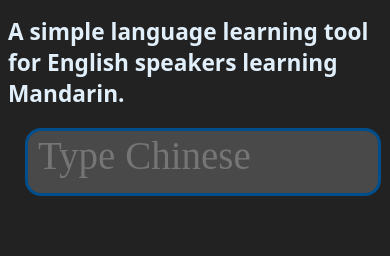
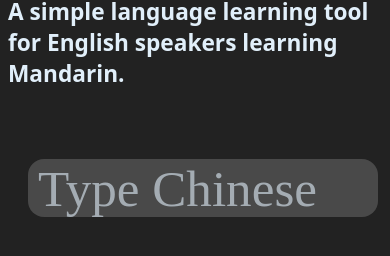
Before and after one commit to mdl262/learnChinese, a website: page index.html in a window 390 px wide. Shown: the part 340-596 px from the top of the page. Drawn offline with Linux system fonts and the light colour scheme; no server answers; a web font is replaced by a local one.

Commit message:
Add files via upload
Styling updates

```diff
--- a/css/styles.css
+++ b/css/styles.css
@@ -8,7 +8,7 @@ body {
 
 section {
     display: flex;
-    justify-content:center;
+    justify-content: center;
     height: 100%;
     width: 100%;
     position: fixed;
@@ -21,25 +21,57 @@ h1 {
     margin: 0;
 }
 
-textarea {
+span {
+    visibility: hidden;
+    position: absolute;
+    pointer-events: none;
+    inset: 0;
+    width: max-content !important;
+    height: fit-content !important;
+}
+
+#input, span {
     font-family: Hanzi-Pinyin-Font !important;
     font-size: 8rem;
-    resize: none;
+    line-height: normal;
+    padding-left: 10px;
+    padding-right: 10px;
+}
+
+
+#input {
+    display: inline-flex;
+    position: relative;
+    align-items: center;
     height: 11rem;
     width: 100%;
     white-space: nowrap;
-    line-height: 10rem;
     overflow-y: clip;
     background: #7777;
-    border-color: #004e8c;
+    border-color: transparent;
     border-radius: 1rem;
     border-width: 3px;
-    padding-left: 10px;
-    padding-right: 10px;
     margin-bottom: 10px !important;
 }
+    #input:focus-visible, #input:focus-within {
+        border-color: #004e8c;
+        outline: none;
+    }
 
-p {
+    #input:empty:before {
+        content: attr(placeholder);
+        opacity: 0.6;
+        height: 100%;
+        position: absolute;
+        display: inline-grid;
+        align-items: center;
+        inset: 0;
+        padding-left: 10px;
+        padding-right: 10px;
+    }
+
+
+p#translation {
     width: 100%;
     color: #004e8c;
 }
@@ -53,13 +85,14 @@ p {
         font-size: 17pt;
     }
 
-    textarea {
+    #input, span {
         font-size: 10vw;
         height: 15vw;
         line-height: normal;
         width: calc(100% - 60px);
     }
-    p {
+
+    p#translation {
         font-size: 8vw;
         line-height: normal;
         height: 8vw;
@@ -76,9 +109,9 @@ p {
     h1, h2 {
         display: none;
     }
-    textarea {
+    #input, span {
         height: 50%;
-        line-height: 100%;
+        line-height: normal;
         text-size-adjust: auto;
         overflow: hidden;
     }
--- a/index.html
+++ b/index.html
@@ -51,12 +51,14 @@
     <meta name="msapplication-TileColor" content="#222222">
 </head>
 <body>
-    <script src="js/main.js"></script>
     <section>
         <h1>learnChinese</h1>
         <h2>A simple language learning tool for English speakers learning Mandarin.</h2>
-        <textarea placeholder="Type Chinese" onkeyup="fetchTranslation()"></textarea>
+        <p contenteditable="true" id="input" placeholder="Type Chinese" onkeyup="fetchTranslation()"></p>
         <p id="translation"></p>
+        <span></span>
     </section>
+    <script src="js/main.js"></script>
+    <script src="js/resize.js"></script>
 </body>
 </html>
--- a/js/main.js
+++ b/js/main.js
@@ -12,13 +12,19 @@ let timeout;
 
 function fetchTranslation() {
 
+    resize()
+
     clearTimeout(timeout)
 
     timeout = setTimeout(async function () {
-        text = document.querySelector("textarea").value;
+        text = document.querySelector("#input").innerHTML
         console.log("try")
         controller.abort()
         controller = new AbortController();
+
+        if (text == "") {
+            document.getElementById('translation').innerHTML = ""
+        } else {
             response = fetch(genQuery(text), {
                 signal: controller.signal
             })
@@ -28,6 +34,8 @@ function fetchTranslation() {
                     document.getElementById('translation').innerHTML = "" // handle the error
                 });
             console.log("sent fetch")
+        }
+
     }, queryInterval);
 
 
--- /dev/null
+++ b/js/resize.js
@@ -0,0 +1,22 @@
+function resize() {
+    textArea = document.querySelectorAll("#input")[0];
+    bounding1 = textArea.getBoundingClientRect()
+    span = document.querySelector('span')
+    content = textArea.innerText
+    document.querySelector("span").innerText = content || "Type Chinese"
+    bounding2 = span.getBoundingClientRect()
+    currentSize = getComputedStyle(textArea).fontSize;
+
+    heightScale = (bounding1.height - 4*Number(getComputedStyle(textArea).paddingBottom.replace("px",""))) / bounding2.height
+    widthScale = (bounding1.width - 4*Number(getComputedStyle(textArea).paddingLeft.replace("px",""))) / bounding2.width
+
+    newFontSize = "calc("+currentSize+"*"+Math.min(heightScale, widthScale)+")"
+
+    span.style.fontSize = newFontSize
+    textArea.style.fontSize = newFontSize
+}
+
+window.addEventListener('load',
+    resize(), false);
+
+window.onresize = resize();
```
Lines whose indentation alone changed are shown as unchanged.
